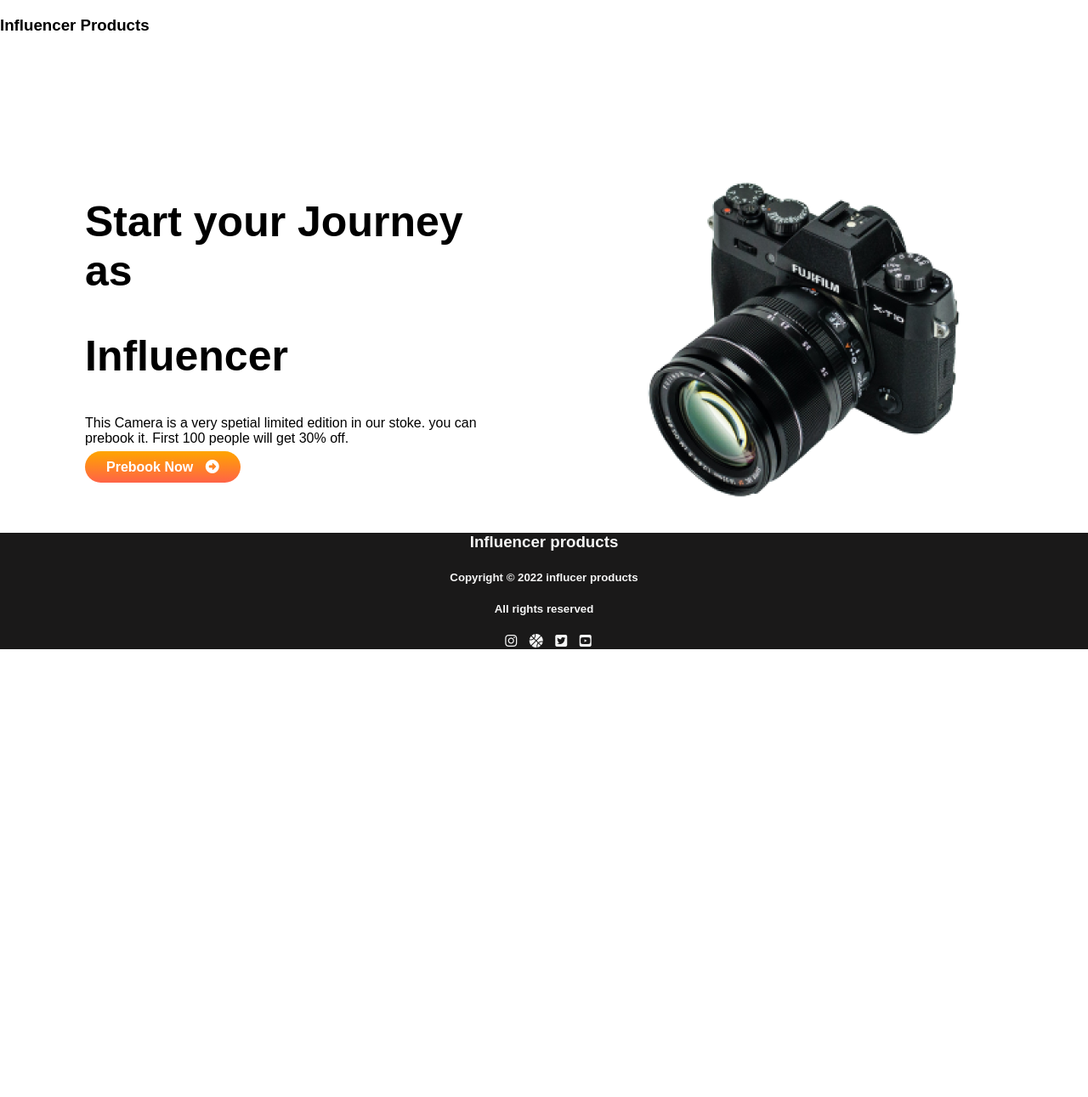
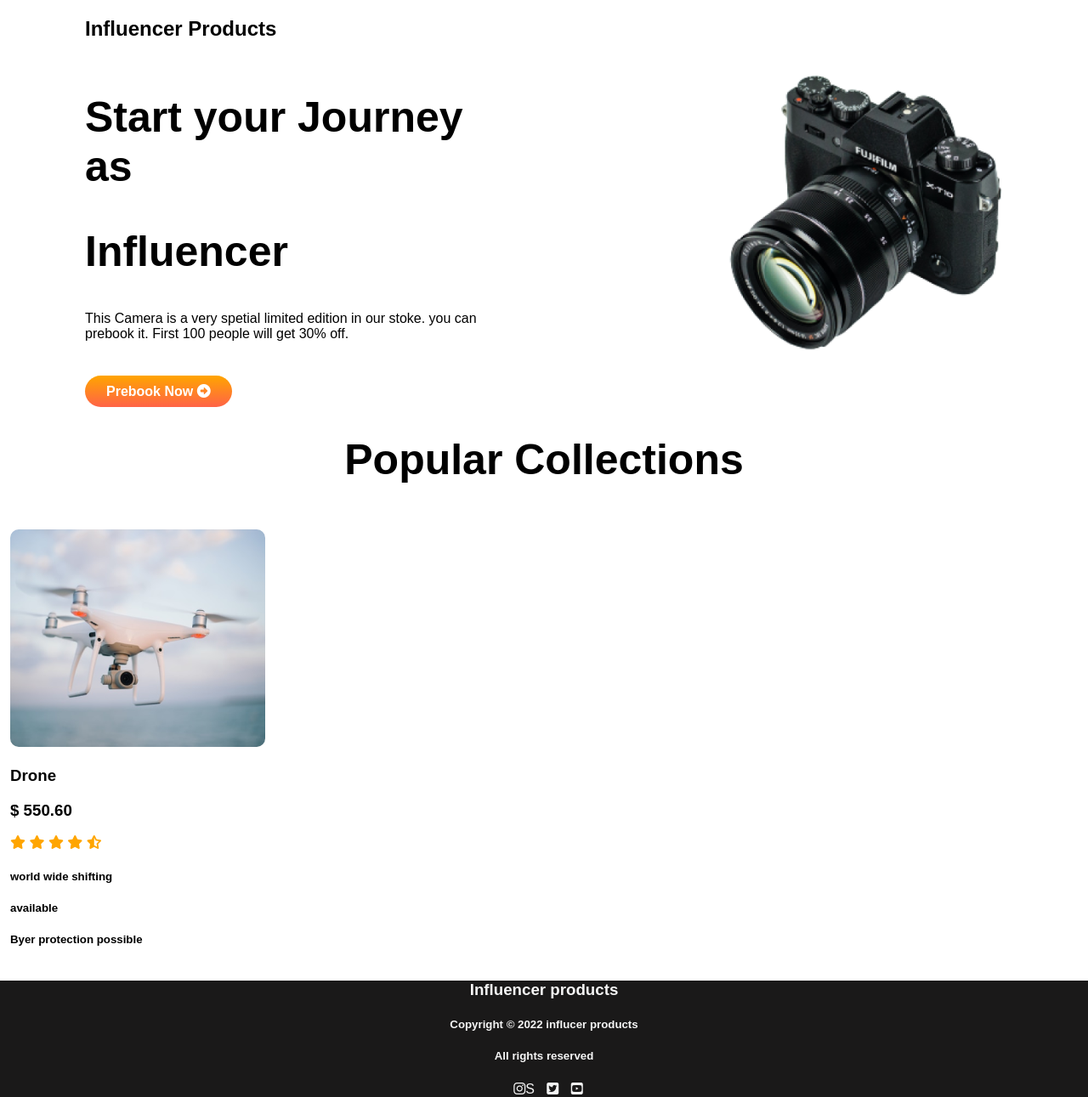
Before and after one commit to ahosanhabib786/Influance, a plain HTML site: page index.html in a window 1280 px wide. Shown: the whole page at 85% size. Before the commit the page ends 800 px from the top, so only its background shows below. Drawn offline with Linux system fonts and the light colour scheme.

Commit message:
photo add

```diff
--- a/index.html
+++ b/index.html
@@ -12,10 +12,10 @@
     <script src="https://kit.fontawesome.com/0833611dd7.js" crossorigin="anonymous"></script>
 </head>
 <body>
-    <header>
-        <nav> <h3 class="gap">Influencer Products</h3></nav>
-    </header>
+
     <main>
+        <section class="half-width"><nav> <h2 class="">Influencer Products</h2></nav></section>
+
 
         <section class=" flexible-container">
             <div class="half-width">
@@ -35,7 +35,33 @@
             </div>
 
         </section>
+
         <section>
+            <h1 style="text-align: center;">Popular Collections</h1>
+            <div class="photo-albam">
+                <div class="photo-frame">
+                    <div class="photo">
+                        <img src="midea/images/drone.png" alt="">
+                    </div>
+                    <div class="photo-detail">
+                        <h3>Drone</h3>
+                        <h3>$ 550.60</h3>
+                        <div class="st-color">
+                            <i class="fas fa-star"></i>
+                            <i class="fas fa-star"></i>
+                            <i class="fas fa-star"></i>
+                            <i class="fas fa-star"></i>
+                            <i class="fas fa-star-half-alt"></i>
+                        </div>
+                        <h5>world wide shifting </h5>
+                        <h5>available</h5>
+                        <h5>Byer protection possible</h5>
+                    </div>
+
+                </div>
+            </div>
+
+
 
         </section>
 
@@ -49,8 +75,7 @@
         <h5>All rights reserved</h5>
         <div >
             <!-- margin all -->
-            <i class="fab fa-instagram"></i>
-            <i class="fas fa-basketball-ball"></i>
+            <i class="fab fa-instagram"></i>S
             <i class="fab fa-twitter-square"></i>
             <i class="fab fa-youtube-square"></i>
         </div>
--- a/styles/style.css
+++ b/styles/style.css
@@ -24,8 +24,26 @@ h1{
     border-radius: 20px;
 
  }
+.half-width img{
+
+        width:75%;
+        padding-left: 100px;
+        padding-right: 20px;
+       border-radius: 20px;
+
+}
+p{
+    margin-bottom: 50px;
+
+}
+.st-color{
+    color:orange;
+
+}
+
+
 .gap{
-    margin-bottom: 150px;
+    margin-bottom: 100px;
 }
 footer{
     background-color:rgb(26, 25, 25);
@@ -35,6 +53,15 @@ footer{
 .fab{
     margin-left: 10px;
 }
-.fas{
-    margin-left: 10px;
+
+.photo-frame{
+    width: 300px;
+    height: 500px;
+    border: 12px solid white;
+    border-radius: 10px;
+
 }
+.photo img{
+    width:100%;
+    border-radius: 10px;
+}
```
